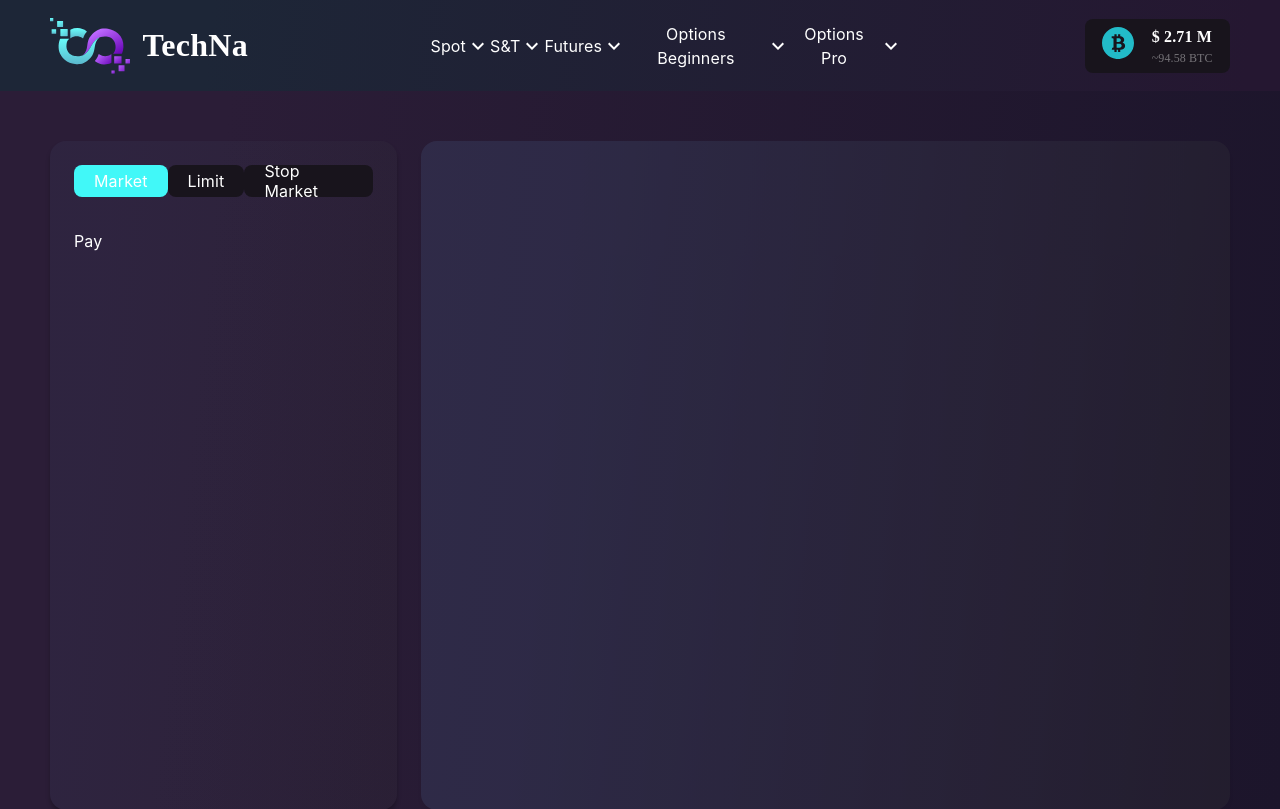
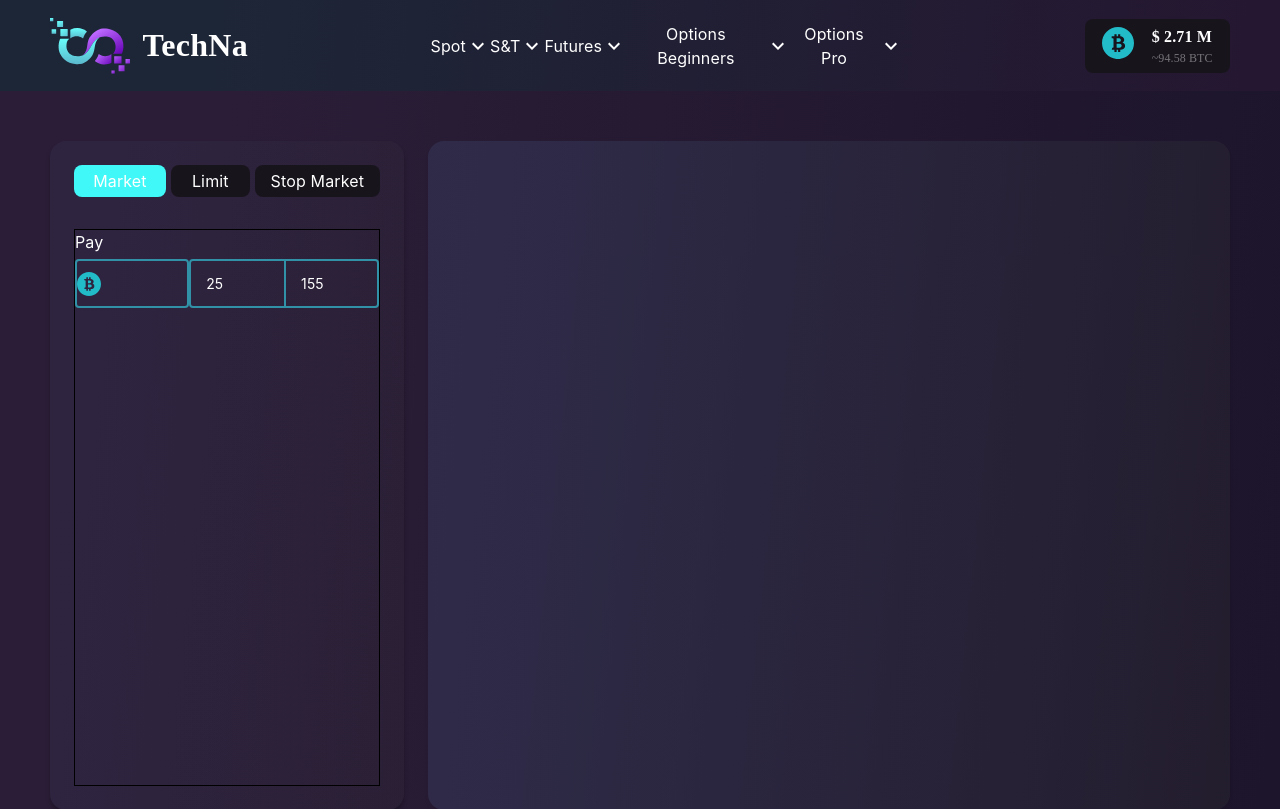
Before and after one commit to jayanta-developer/techna, a React (Create React App) app: page /spot in a window 1280 px wide. Shown: the top 809 px of the page. Built offline with nearby package versions, Linux system fonts and the light colour scheme.

Commit message:
working on spot

```diff
--- a/src/Assets/Data/index.js
+++ b/src/Assets/Data/index.js
@@ -222,3 +222,25 @@ export const BitIcon = (
     </defs>
   </svg>
 );
+
+export const sBitIcon = (
+  <svg
+    xmlns="http://www.w3.org/2000/svg"
+    width="24"
+    height="24"
+    viewBox="0 0 24 24"
+    fill="none"
+  >
+    <g clip-path="url(#clip0_350_6653)">
+      <path
+        d="M14.648 14.423L14.651 14.419C14.5585 14.6856 14.3843 14.9163 14.153 15.078C13.884 15.267 13.506 15.416 12.965 15.442L10.975 15.446V12.516C11.263 12.524 12.54 12.503 13.094 12.531C13.816 12.566 14.265 12.852 14.504 13.199C14.766 13.55 14.797 14.019 14.648 14.423ZM12.519 11.162C13.022 11.138 13.371 11 13.62 10.826C13.834 10.68 13.995 10.459 14.08 10.215C14.214 9.84 14.187 9.405 13.944 9.08C13.721 8.761 13.306 8.496 12.638 8.464C12.143 8.438 11.225 8.461 10.974 8.454V11.163C10.999 11.167 12.513 11.162 12.519 11.162ZM24 12C24 18.627 18.627 24 12 24C5.373 24 0 18.627 0 12C0 5.373 5.373 0 12 0C18.627 0 24 5.373 24 12ZM17.35 14.142C17.372 12.665 16.11 11.81 15.442 11.57C16.157 11.079 16.648 10.527 16.648 9.485C16.648 7.83 15.002 7.055 14.001 6.956C13.919 6.947 13.691 6.943 13.691 6.943V5.361H12.058L12.062 6.944H10.97V5.367H9.31V6.936C9.018 6.943 7.261 6.942 7.261 6.942V8.343H7.832C8.433 8.359 8.654 8.705 8.63 9.02V15.061C8.62627 15.1601 8.58654 15.2545 8.51826 15.3265C8.44997 15.3985 8.35781 15.4431 8.259 15.452C8.01 15.463 7.638 15.452 7.638 15.452L7.318 17.04H9.314V18.64H10.975V17.049H12.066V18.643H13.69V17.055C15.589 17.105 17.333 15.984 17.35 14.142Z"
+        fill="#22BBC8"
+      />
+    </g>
+    <defs>
+      <clipPath id="clip0_350_6653">
+        <rect width="24" height="24" fill="white" />
+      </clipPath>
+    </defs>
+  </svg>
+);
--- a/src/Pages/Spot/index.jsx
+++ b/src/Pages/Spot/index.jsx
@@ -1,6 +1,8 @@
 import React, { useState } from 'react'
 import { Box, Typography } from '@mui/material'
 import KeyboardArrowDownIcon from '@mui/icons-material/KeyboardArrowDown';
+import { sBitIcon } from "../../Assets/Data"
+
 
 
 import "./style.css"
@@ -23,18 +25,34 @@ export default function Spot() {
           <Box className="spotSideMenu">
             {/* side menu */}
             <Box className="spotNavMenu">
-              <Box onClick={() => setSideTab(1)} sx={{ background: sideTab === 1 ? "#41f8f8" : "#18141c" }} className="sideBoxMenu">
+              <Box onClick={() => setSideTab(1)} sx={{ background: sideTab === 1 ? "#41f8f8" : "#18141c" }} className="sideBoxMenu market">
                 <Typography>Market</Typography>
               </Box>
-              <Box onClick={() => setSideTab(2)} sx={{ background: sideTab === 2 ? "#41f8f8" : "#18141c" }} className="sideBoxMenu">
+              <Box onClick={() => setSideTab(2)} sx={{ background: sideTab === 2 ? "#41f8f8" : "#18141c" }} className="sideBoxMenu limit">
                 <Typography>Limit</Typography>
               </Box>
-              <Box onClick={() => setSideTab(3)} sx={{ background: sideTab === 3 ? "#41f8f8" : "#18141c" }} className="sideBoxMenu">
+              <Box onClick={() => setSideTab(3)} sx={{ background: sideTab === 3 ? "#41f8f8" : "#18141c" }} className="sideBoxMenu SMarket">
                 <Typography>Stop Market</Typography>
               </Box>
             </Box>
-            <Typography className='sideMenuGText'>Pay</Typography>
-            <Box></Box>
+
+            {/* tabe section */}
+            <Box className="tabeinnerSection market">
+              <Typography className='sideMenuGText'>Pay</Typography>
+              <Box className="usdTHeader">
+                <Box className="usdSelectorBox">
+                  {sBitIcon}
+
+                </Box>
+
+                <Box className="usdTBox">
+                  <Box><Typography>25</Typography></Box>
+                  <Box><Typography>155</Typography></Box>
+                </Box>
+              </Box>
+
+
+            </Box>
 
 
 
--- a/src/Pages/Spot/style.css
+++ b/src/Pages/Spot/style.css
@@ -51,6 +51,7 @@
   font-weight: 400 !important;
   line-height: normal;
   text-transform: capitalize;
+  margin-bottom: 5px !important;
 }
 
 .sideBoxMenu p {
@@ -60,9 +61,18 @@
   font-style: normal;
   font-weight: 400 !important;
   line-height: normal;
-  margin: 0 20px !important;
+  /* margin: 0 30px !important; */
 }
-
+.market {
+  width: 113px;
+}
+.limit {
+  width: 97px;
+  margin: 0 5px;
+}
+.SMarket {
+  width: 154px;
+}
 .spotGraphBox {
   width: 70%;
   height: 669px;
@@ -136,3 +146,49 @@
 .spotLBoxTable {
   width: 100%;
 }
+.tabeinnerSection {
+  width: 100%;
+  height: 100%;
+  border: 1px solid;
+  display: flex;
+  flex-direction: column;
+}
+.usdTHeader {
+  width: 100%;
+  height: 49px;
+  display: flex;
+  flex-direction: row;
+  justify-content: space-between;
+}
+.usdSelectorBox {
+  width: 145px;
+  border-radius: 4px;
+  border: 2px solid #3192a7;
+  display: flex;
+  flex-direction: row;
+  align-items: center;
+}
+.usdTBox {
+  width: 242px;
+  display: flex;
+  flex-direction: row;
+  border-radius: 4px;
+  border: 2px solid #3192a7;
+}
+.usdTBox > div {
+  width: 50%;
+  padding-left: 15px;
+  display: flex;
+  align-items: center;
+}
+.usdTBox > :last-child {
+  border-left: 2px solid #3192a7;
+}
+.usdTBox p {
+  color: #fff;
+  font-family: Inter;
+  font-size: 14px !important;
+  font-style: normal;
+  font-weight: 400 !important;
+  line-height: normal;
+}
```
